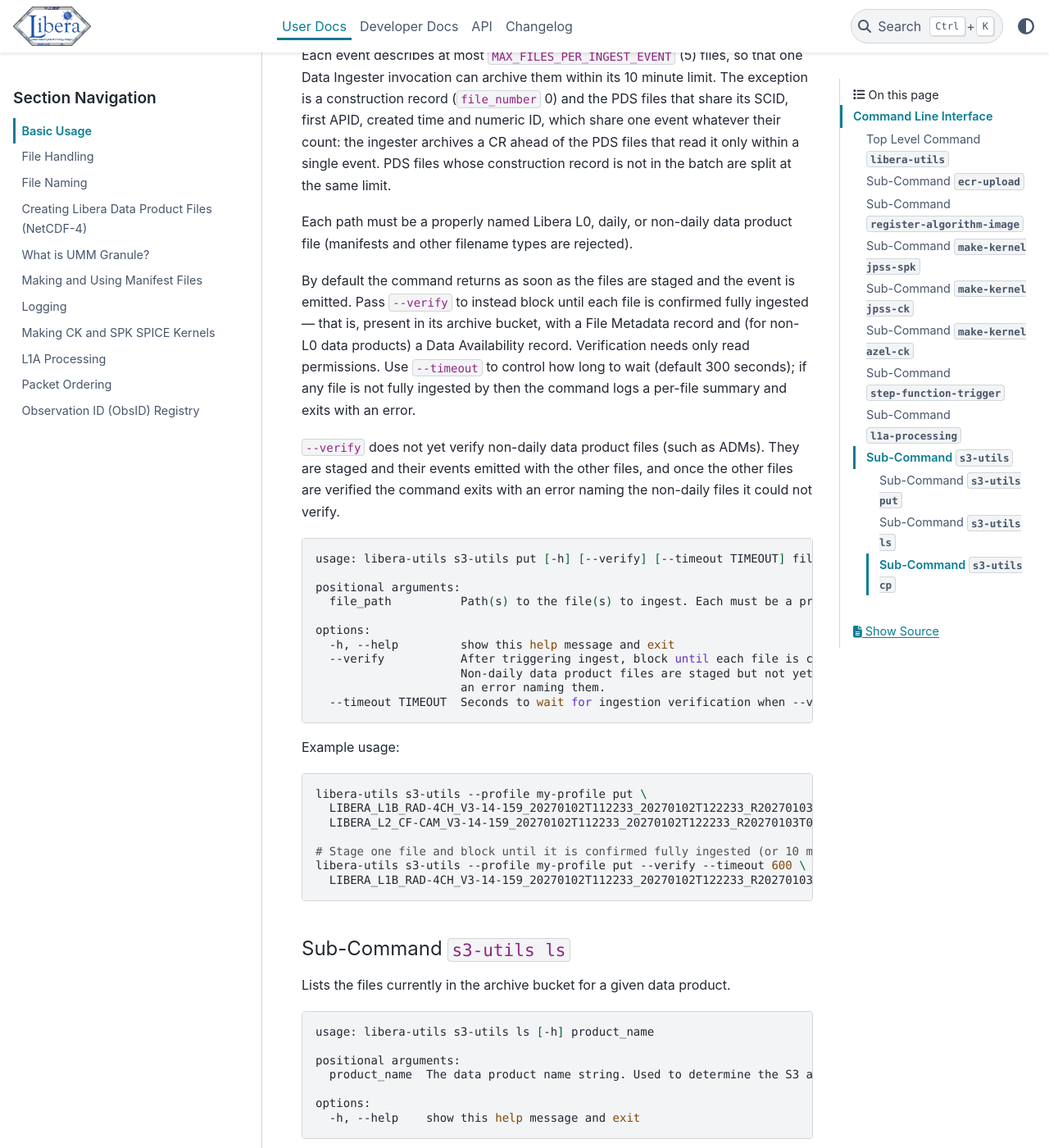
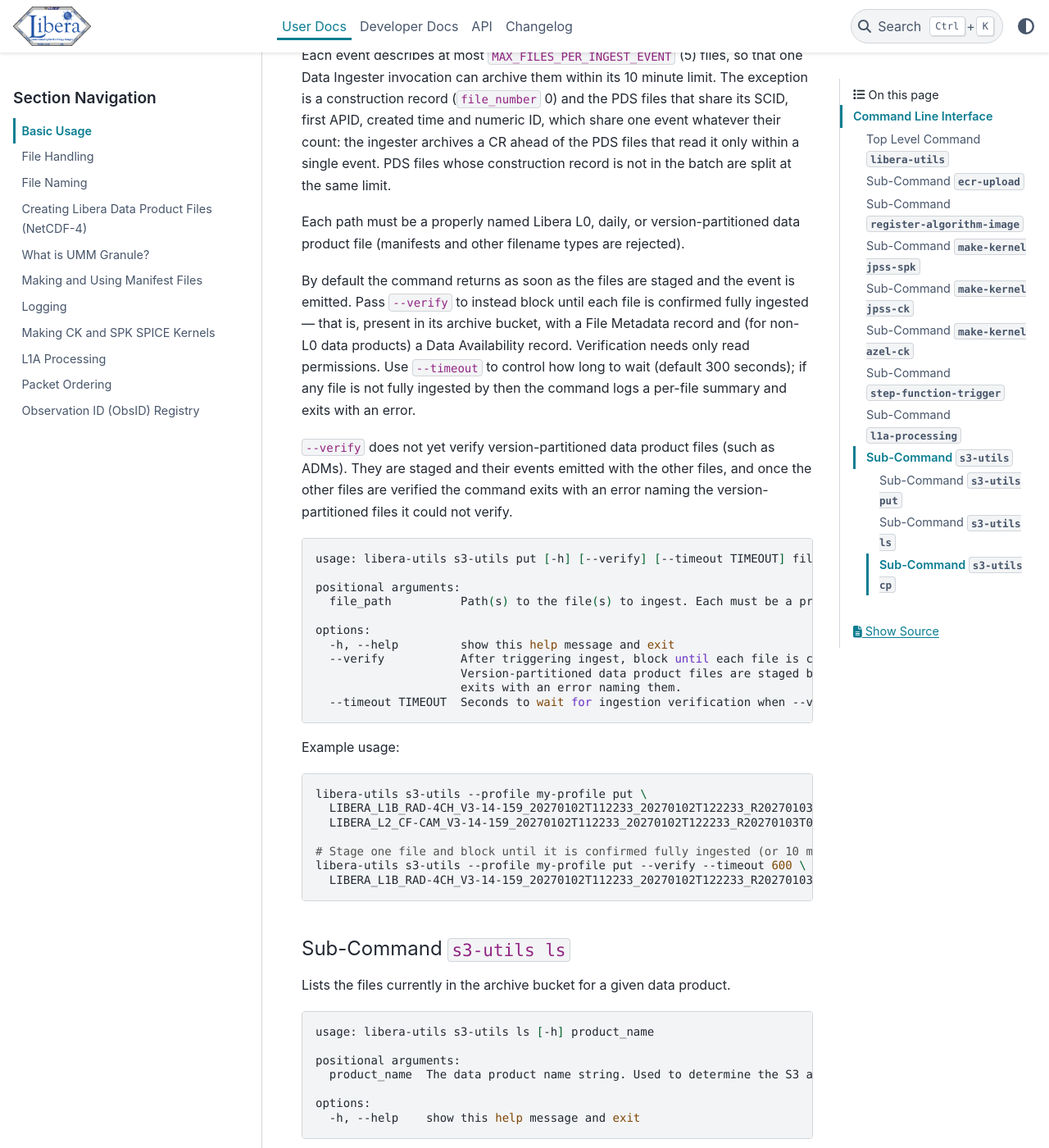
Before and after one commit to LASP-Libera/libera_utils, a Sphinx documentation site: the page built from doc/source/user-docs/usage.md, in a window 1280 px wide and 1400 px high, scrolled down 7709 px. Shown: the whole window at 82% size. Built offline with Sphinx 7.4.7 and the PyData theme 0.15.4, drawn with Linux system fonts in a browser that asks for light colours.

Commit message:
feat!: rename the version-partitioned filename class
Name the filename class after PartitionScheme.VERSION, the scheme it
serves, and call these products version-partitioned rather than
non-daily.

- Rename LiberaDynamicDataProductFilename to
  LiberaVersionPartitionedDataProductFilename
- Rename LIBERA_DYNAMIC_DATA_PRODUCT_REGEX to
  LIBERA_VERSION_PARTITIONED_DATA_PRODUCT_REGEX
- Rename the dynamic_product_definition fixture and the tests that
  use it
- Say "version-partitioned" for "non-daily" in the user docs, CLI
  help, docstrings, and error and warning messages

BREAKING CHANGE: LiberaDynamicDataProductFilename and
LIBERA_DYNAMIC_DATA_PRODUCT_REGEX are renamed to
LiberaVersionPartitionedDataProductFilename and
LIBERA_VERSION_PARTITIONED_DATA_PRODUCT_REGEX.

Co-Authored-By: Claude Opus 5.5 <noreply@anthropic.com>

````diff
--- a/doc/source/user-docs/usage.md
+++ b/doc/source/user-docs/usage.md
@@ -337,8 +337,8 @@ its SCID, first APID, created time and numeric ID, which share one event whateve
 CR ahead of the PDS files that read it only within a single event. PDS files whose construction record is not in the
 batch are split at the same limit.
 
-Each path must be a properly named Libera L0, daily, or non-daily data product file (manifests and other filename types
-are rejected).
+Each path must be a properly named Libera L0, daily, or version-partitioned data product file (manifests and other
+filename types are rejected).
 
 By default the command returns as soon as the files are staged and the event is emitted. Pass `--verify` to instead
 block until each file is confirmed fully ingested — that is, present in its archive bucket, with a File Metadata
@@ -346,12 +346,12 @@ record and (for non-L0 data products) a Data Availability record. Verification n
 `--timeout` to control how long to wait (default 300 seconds); if any file is not fully ingested by then the command
 logs a per-file summary and exits with an error.
 
-% TODO[LIBSDC-880]: once --verify verifies non-daily data product files, remove the paragraph below and the note in
-% the --verify help.
+% TODO[LIBSDC-880]: once --verify verifies version-partitioned data product files, remove the paragraph below and the
+% note in the --verify help.
 
-`--verify` does not yet verify non-daily data product files (such as ADMs). They are staged and their events emitted
-with the other files, and once the other files are verified the command exits with an error naming the non-daily
-files it could not verify.
+`--verify` does not yet verify version-partitioned data product files (such as ADMs). They are staged and their events
+emitted with the other files, and once the other files are verified the command exits with an error naming the
+version-partitioned files it could not verify.
 
 ```shell
 usage: libera-utils s3-utils put [-h] [--verify] [--timeout TIMEOUT] file_path [file_path ...]
@@ -362,8 +362,8 @@ positional arguments:
 options:
   -h, --help         show this help message and exit
   --verify           After triggering ingest, block until each file is confirmed fully ingested, then report the result.
-                     Non-daily data product files are staged but not yet verified, and the command then exits with
-                     an error naming them.
+                     Version-partitioned data product files are staged but not yet verified, and the command then
+                     exits with an error naming them.
   --timeout TIMEOUT  Seconds to wait for ingestion verification when --verify is set. Default is 300 (5 minutes).
 ```
 
````
Also changed, not shown: doc/source/user-docs/file_naming.md (+8 -6 lines), doc/source/user-docs/netcdf.md (+5 -5 lines), 11 other files.
